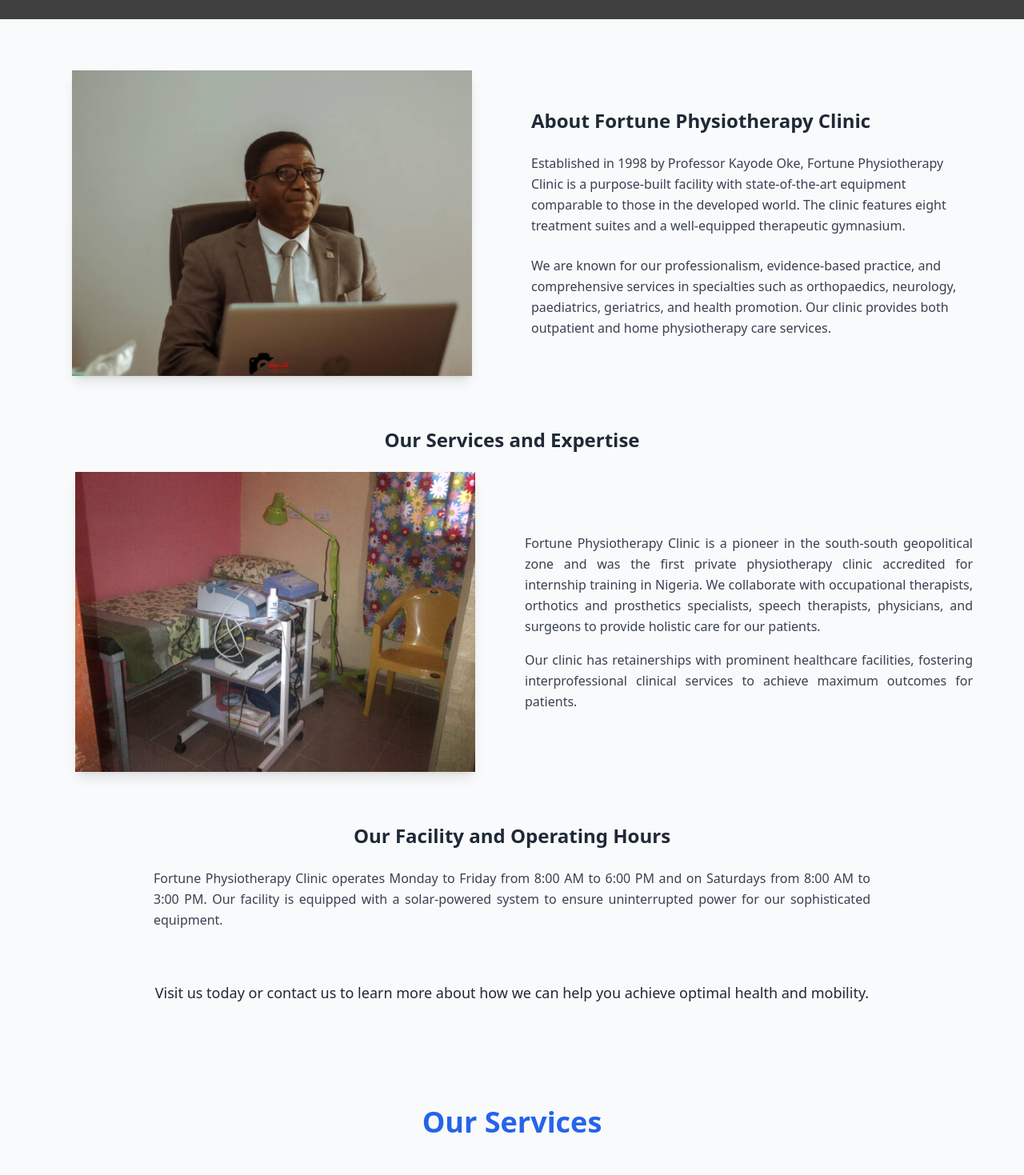
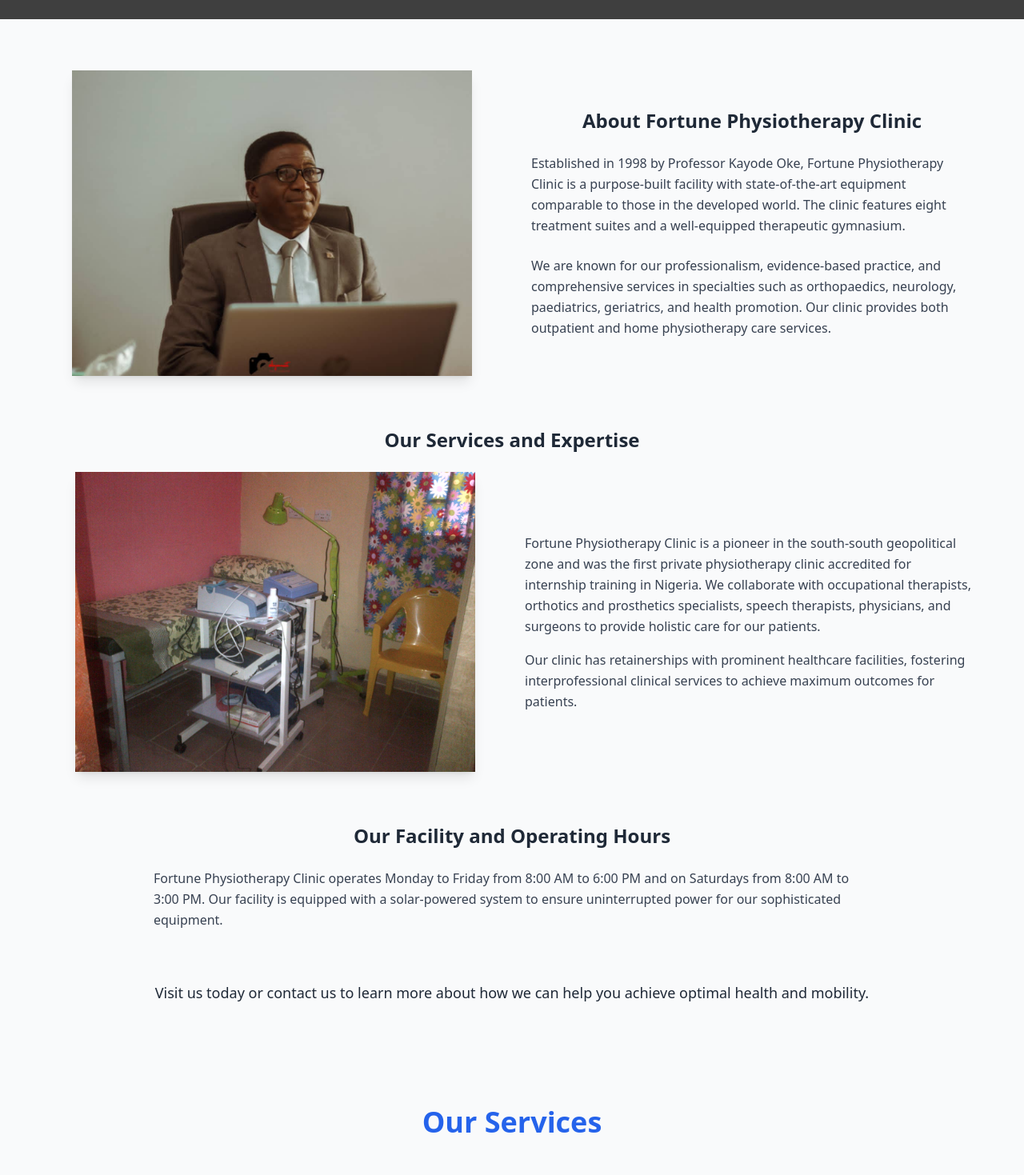
Before and after one commit to boymeetsblockchain/fortune-physiotherapy, a Next.js app: page / in a window 1280 px wide. Shown: the part 740-2209 px from the top of the page at 80% size. Built offline with nearby package versions, Linux system fonts and the light colour scheme; grey boxes are pictures that could not be loaded.

Commit message:
added nwe styles

```diff
--- a/components/footer.tsx
+++ b/components/footer.tsx
@@ -51,10 +51,10 @@
             <div className="flex items-center space-x-3 mt-4">
               <Mail size={20} className="text-blue-400" />
               <a
-                href="mailto:kayode.oke@fortunephysiotherapyclinic.com.ng"
+                href="mailto:kayode.oke@fortunephysiotherapy.com.ng"
                 className="text-sm text-white hover:underline"
               >
-                kayode.oke@fortunephysiotherapyclinic.com.ng
+                kayode.oke@fortunephysiotherapy.com.ng
               </a>
             </div>
             <div className="flex items-center space-x-3 mt-4">
--- a/components/home/about.tsx
+++ b/components/home/about.tsx
@@ -36,7 +36,7 @@
           transition={{ duration: 1 }}
           className="space-y-6 text-justify"
         >
-          <h2 className="text-2xl text-left font-semibold text-gray-800">
+          <h2 className="text-2xl text-center font-semibold text-gray-800">
             About Fortune Physiotherapy Clinic
           </h2>
           <p className="text-gray-700  text-left leading-relaxed">
@@ -76,7 +76,7 @@
               className="rounded-lg shadow-lg mx-auto"
             />
           </div>
-          <div className="space-y-4 text-justify">
+          <div className="space-y-4 text-left">
             <p className="text-gray-700 leading-relaxed">
               Fortune Physiotherapy Clinic is a pioneer in the south-south
               geopolitical zone and was the first private physiotherapy clinic
@@ -105,7 +105,7 @@
         <h2 className="text-2xl font-semibold text-gray-800 text-center">
           Our Facility and Operating Hours
         </h2>
-        <p className="text-gray-700 text-justify max-w-4xl mx-auto leading-relaxed">
+        <p className="text-gray-700 text-left max-w-4xl mx-auto leading-relaxed">
           Fortune Physiotherapy Clinic operates Monday to Friday from 8:00 AM to
           6:00 PM and on Saturdays from 8:00 AM to 3:00 PM. Our facility is
           equipped with a solar-powered system to ensure uninterrupted power for
```
